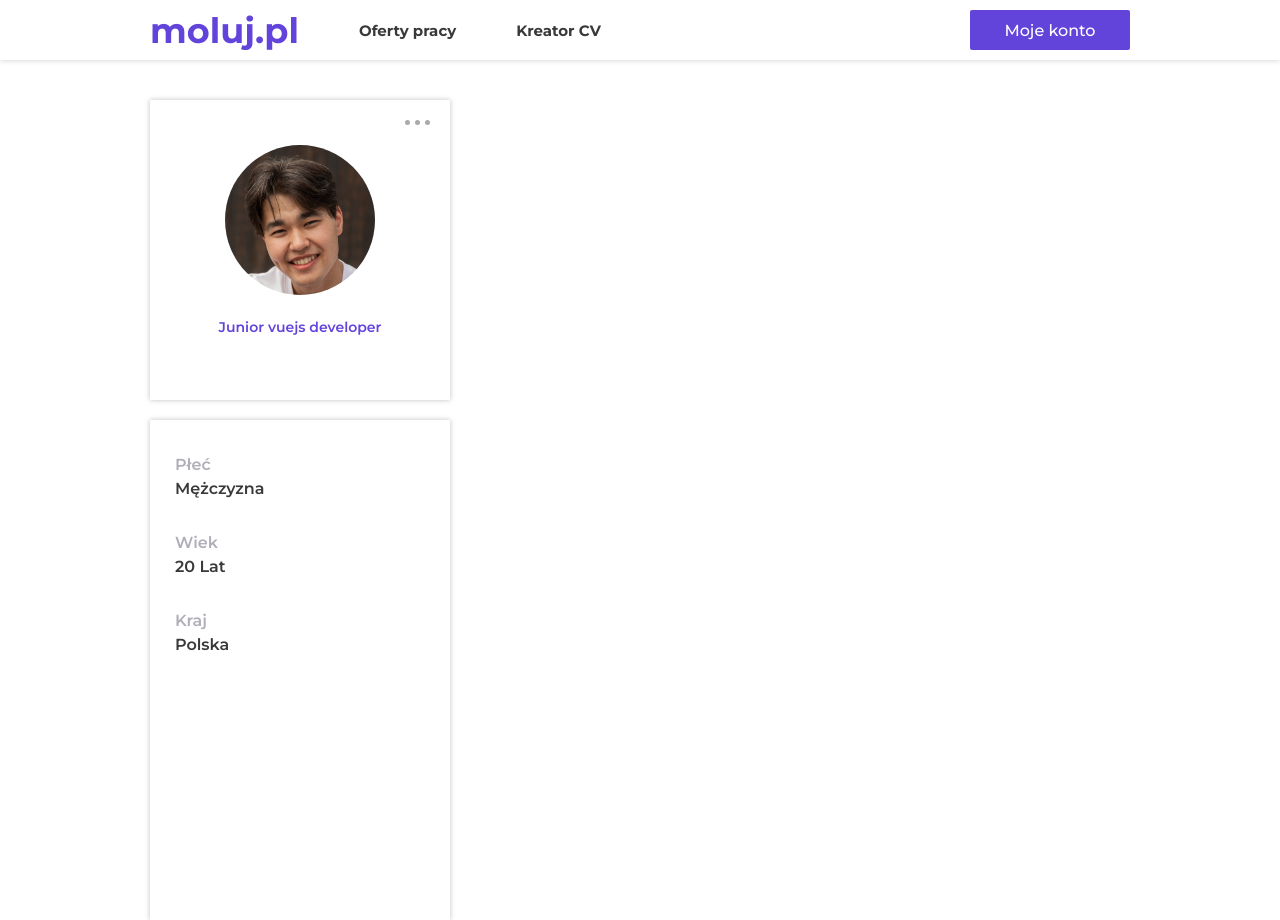
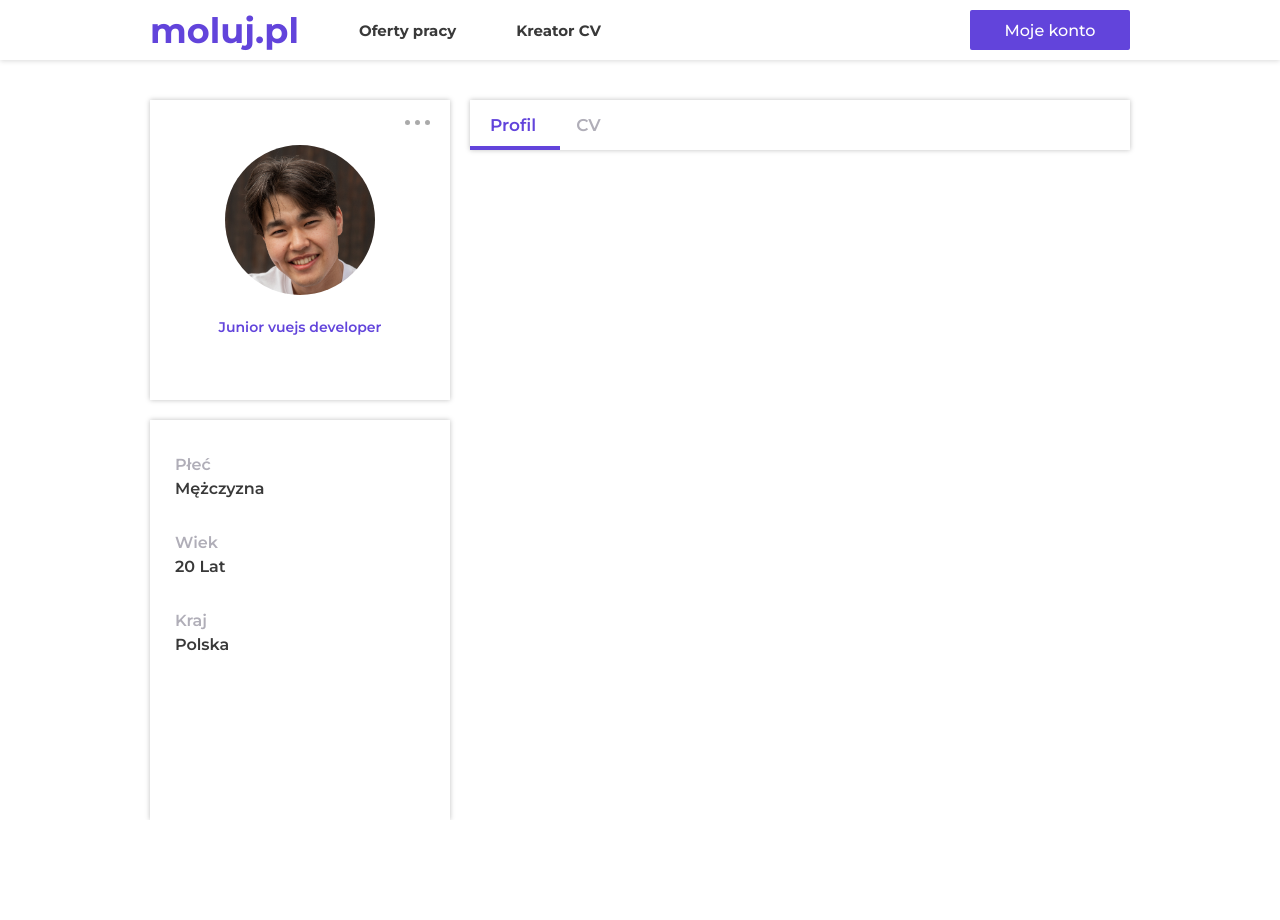
Before and after one commit to Uzyxen/system-ogloszeniowy, a Vue app: page /profil in a window 1280 px wide. After the commit the page ends 820 px from the top, so only its background shows below. Built offline with nearby package versions, Linux system fonts and the light colour scheme; no server answers; the HTML template or start-up script is replaced by a standard one.

Commit message:
profile view simple view

```diff
--- a/src/views/ProfileView.vue
+++ b/src/views/ProfileView.vue
@@ -49,6 +49,16 @@
             </div>
         </div>
 
+        <div id="prof-right">
+            <nav id="prof-nav">
+                <ul>
+                    <li id="current">Profil</li>
+                    <li>CV</li>
+                </ul>
+
+                <div id="current-line"></div>
+            </nav>
+        </div>
     </div>
 </template>
 
@@ -73,6 +83,8 @@
 <style scoped>
     #root{
         padding: 40px 150px 0;
+        display: flex;
+        gap: 20px;
     }
 
     #prof-left{
@@ -81,9 +93,54 @@
         gap: 20px;
     }
 
+    #prof-right{
+        height: 720px;
+        width: calc(100% - 320px)
+    }
+
+    #prof-nav{
+        width: 100%;
+        height: 50px;
+        box-shadow: 0px 0px 5px 0px rgba(0, 0, 0, 0.25);
+        position: relative;
+    }
+
+    #prof-nav ul{
+        list-style-type: none;
+        margin: 0;
+        padding: 0;
+        display: flex;
+        height: 100%;
+        align-items: center;
+    }
+
+    #prof-nav ul li{
+        font-size: 17px;
+        color: #B0AEB8;
+        font-weight: 600;
+        height: 100%;
+        display: flex;
+        align-items: center;
+        position: relative;
+        padding: 0 20px;
+        cursor: pointer;
+    }
+
+    #prof-nav ul li#current{
+        color: #6244DB;
+    }
+
+    #current-line{
+        position: absolute;
+        background-color: #6244DB;
+        height: 4px;
+        width: 90px;
+        bottom: 0;
+    }
+
     #prof-left #short-info{
         width: 300px;
-        height: 500px;
+        height: 400px;
         box-shadow: 0px 0px 5px 0px rgba(0, 0, 0, 0.25);
         display: flex;
         flex-direction: column;
```
